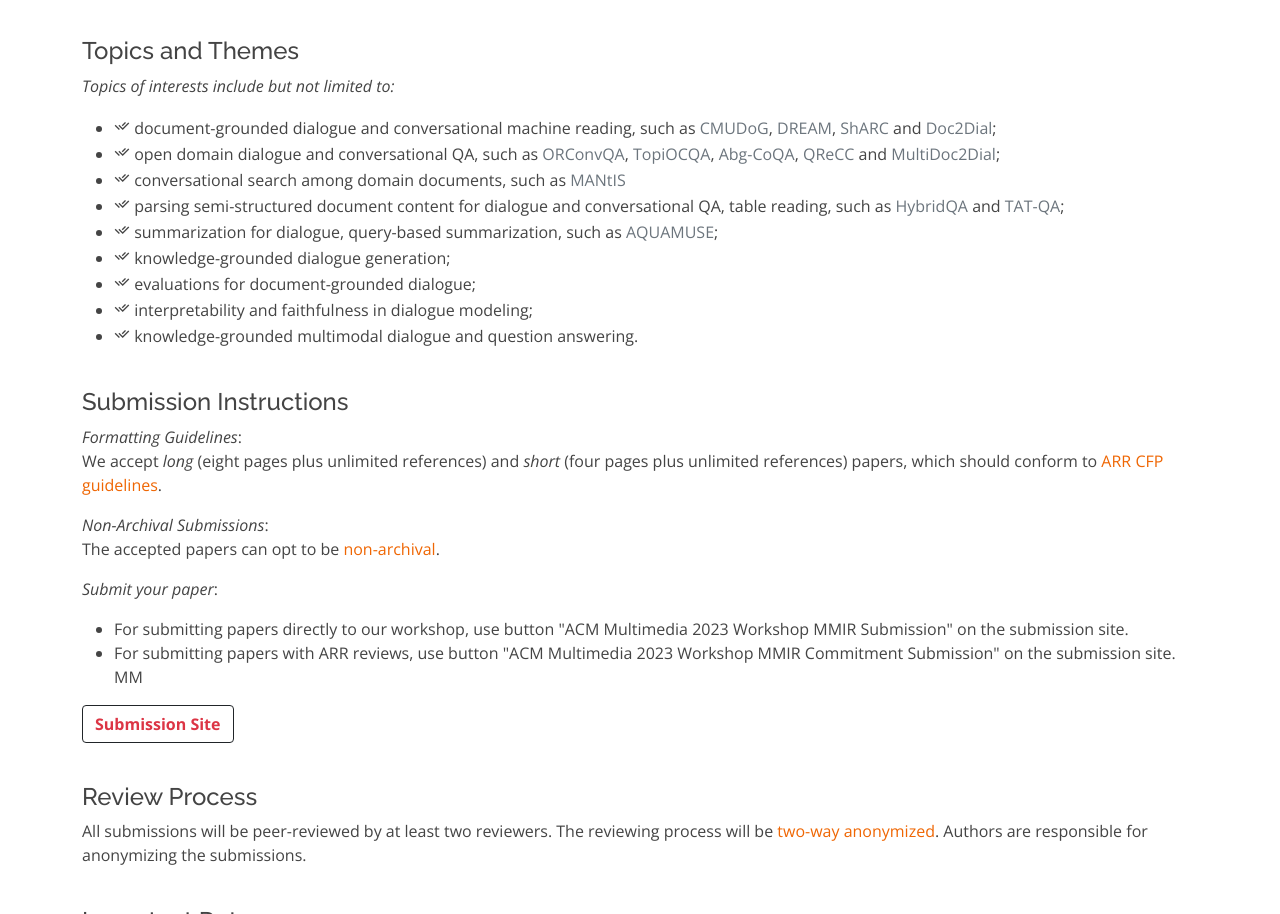
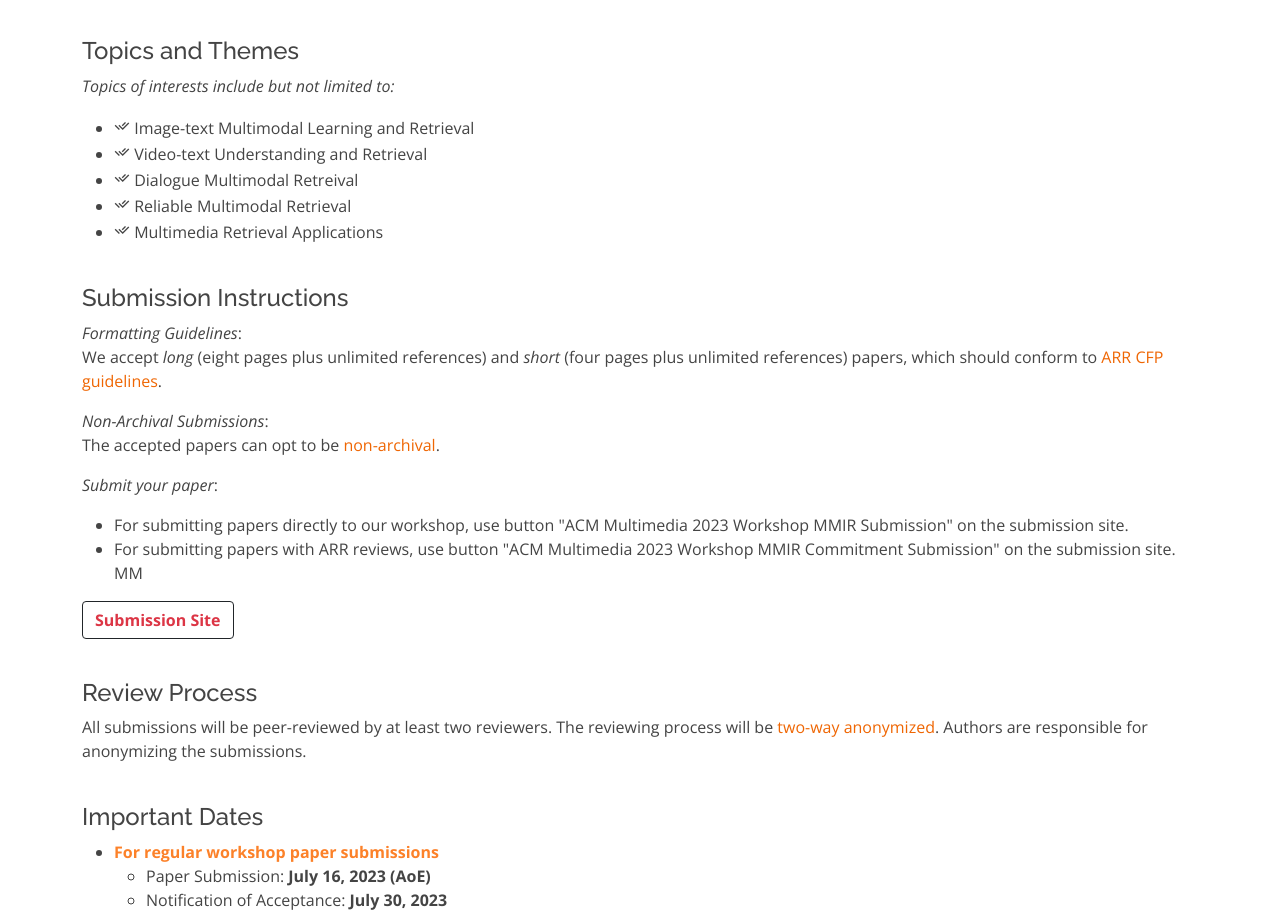
Before and after one commit to VRU-NExT/MM23-Challenge-MMRetrieval, a plain HTML site: page index.html in a window 1280 px wide. Shown: the part 1411-2325 px from the top of the page. Drawn offline with nearby package versions, Linux system fonts and the light colour scheme.

Commit message:
Update index.html

```diff
--- a/index.html
+++ b/index.html
@@ -201,16 +201,11 @@ In the context of IR, deep multimodal learning has shown the prominent potential
               <i>Topics of interests include but not limited to:</i>
             </p>
             <ul>
-                <li><i class="ri-check-double-line"></i> document-grounded dialogue and conversational machine reading, such as <a href="https://github.com/festvox/datasets-CMU_DoG" target="_blank" class="text-secondary">CMUDoG</a>, <a href="https://dataset.org/dream/" target="_blank" class="text-secondary">DREAM</a>, <a href="https://sharc-data.github.io" target="_blank" class="text-secondary">ShARC</a> and <a href="" target="_blank" class="text-secondary">Doc2Dial</a>;</li>
-                <li><i class="ri-check-double-line"></i> open domain dialogue and conversational QA, such as <a href="https://github.com/prdwb/orconvqa-release" target="_blank" class="text-secondary">ORConvQA</a>, <a href="https://mcgill-nlp.github.io/topiocqa/" target="_blank" class="text-secondary">TopiOCQA</a>, <a href="https://github.com/MeiqiGuo/AKBC2021-Abg-CoQA" target="_blank" class="text-secondary">Abg-CoQA</a>, <a href="https://github.com/apple/ml-qrecc" target="_blank" class="text-secondary">QReCC</a> and <a href="http://doc2dial.github.io/multidoc2dial/" target="_blank" class="text-secondary">MultiDoc2Dial</a>; </li>
-                <li><i class="ri-check-double-line"></i> conversational search among domain documents, such as <a href="https://guzpenha.github.io/MANtIS/" target="_blank" class="text-secondary">MANtIS</a> </li>
-                <li><i class="ri-check-double-line"></i> parsing semi-structured document content for dialogue and conversational QA, table reading, such as <a href="https://hybridqa.github.io" target="_blank" class="text-secondary">HybridQA</a> and <a href="https://nextplusplus.github.io/TAT-QA/" target="_blank" class="text-secondary">TAT-QA</a>;</li>
-                <li><i class="ri-check-double-line"></i> summarization for dialogue, query-based summarization, such as <a href="https://github.com/google-research-datasets/aquamuse" target="_blank" class="text-secondary">AQUAMUSE</a>;
-                </li>
-                <li><i class="ri-check-double-line"></i> knowledge-grounded dialogue generation; </li>
-                <li><i class="ri-check-double-line"></i> evaluations for document-grounded dialogue; </li>
-                <li><i class="ri-check-double-line"></i> interpretability and faithfulness in dialogue modeling; </li>
-                <li><i class="ri-check-double-line"></i> knowledge-grounded multimodal dialogue and question answering. </li>
+                <li><i class="ri-check-double-line"></i> Image-text Multimodal Learning and Retrieval</li>
+                <li><i class="ri-check-double-line"></i> Video-text Understanding and Retrieval </li>
+                <li><i class="ri-check-double-line"></i> Dialogue Multimodal Retreival </li>
+                <li><i class="ri-check-double-line"></i> Reliable Multimodal Retrieval</li>
+                <li><i class="ri-check-double-line"></i> Multimedia Retrieval Applications</li>
               </ul>
             <!-- <a href="#" class="btn-learn-more">Learn More</a> -->
           </div>
```
